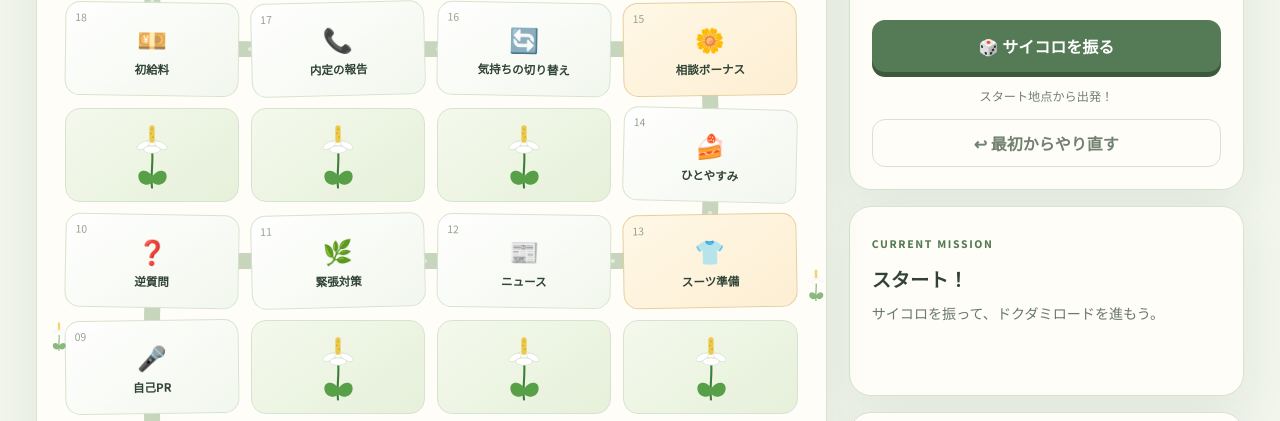
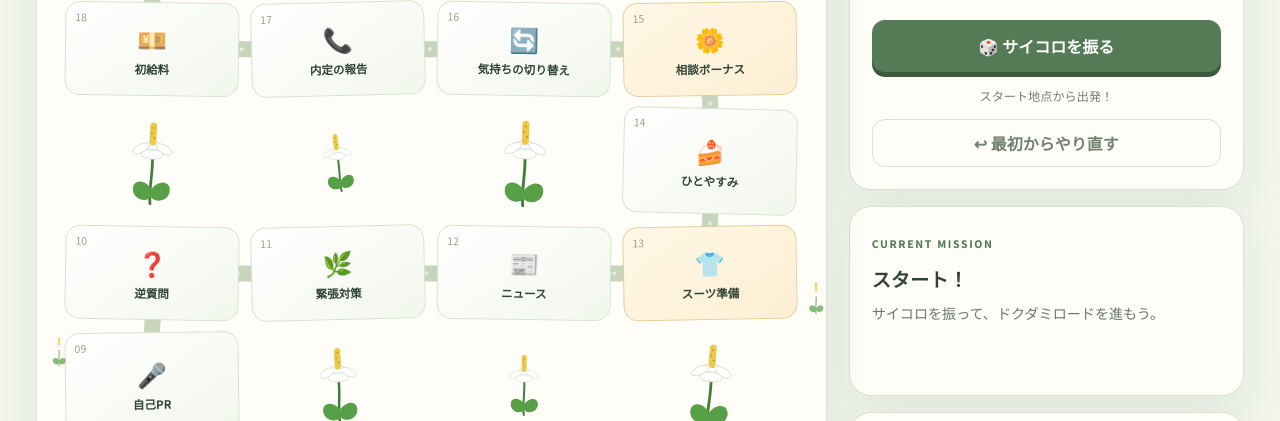
Before and after one commit to mofu-mitsu/dokudami-boardgame, a plain HTML site: page job.html in a window 1280 px wide. Shown: the part 342-763 px from the top of the page. Drawn offline with Linux system fonts and the light colour scheme; a web font is replaced by a local one.

Commit message:
feat: 透過ロゴ+OGP設定/空きスペースのドクダミを直植えに

```diff
--- a/app.js
+++ b/app.js
@@ -171,6 +171,8 @@
           const patch=document.createElement("div");
           patch.className="board-cell flower-cell";
           patch.style.gridRowStart=r;patch.style.gridColumnStart=c;
+          patch.style.setProperty("--tilt",(Math.random()*16-8).toFixed(1)+"deg");
+          patch.style.setProperty("--fw",(46+Math.random()*26).toFixed(0)+"px");
           patch.innerHTML=dokudamiSvg();
           board.appendChild(patch);
         }
--- a/style.css
+++ b/style.css
@@ -37,7 +37,7 @@ body.ura-mode .board-cell.event-cell{background:linear-gradient(145deg,#f8eded,#
 .board-cell.start-cell .cell-name,.board-cell.goal-cell .cell-name{font-size:.88rem;letter-spacing:.04em}
 .board-cell.start-cell .cell-emoji,.board-cell.goal-cell .cell-emoji{font-size:1.9rem}
 .logo-image-wrap{margin:6px auto 0;max-width:720px}
-.logo-image{display:block;width:100%;height:auto;border-radius:36px;border:1px solid #e3ead9;box-shadow:0 20px 44px #30433422}
+.logo-image{display:block;width:100%;height:auto;filter:drop-shadow(0 14px 22px #30433426)}
 .route-svg{position:absolute;inset:0;z-index:0;pointer-events:none;width:100%;height:100%}
 .board-cell{z-index:1;transform:rotate(var(--tilt,0deg))}
 .board-cell.current-cell{transform:rotate(var(--tilt,0deg)) translateY(-3px)}
@@ -63,4 +63,6 @@ body.ura-mode .board-cell.event-cell{background:linear-gradient(145deg,#f8eded,#
 .dice-scene.big .fv6{transform:rotateY(180deg) translateZ(75px)}
 .mission-bar{display:none}
 @media(max-width:850px){.mission-bar{display:flex;gap:8px;align-items:baseline;position:sticky;top:8px;z-index:6;margin:10px 12px 0;padding:10px 14px;background:var(--paper);border:1px solid var(--line);border-radius:14px;box-shadow:var(--shadow);font-size:.8rem;line-height:1.5}.mission-bar-kicker{font-size:.6rem;letter-spacing:.14em;font-weight:900;color:var(--green);white-space:nowrap}.mission-bar-text{color:#69796a;display:-webkit-box;-webkit-line-clamp:2;-webkit-box-orient:vertical;overflow:hidden}}
-@keyframes sway{from{transform:rotate(-8deg)}to{transform:rotate(8deg)}}@keyframes roll{0%{transform:rotate(0) scale(1)}30%{transform:rotate(120deg) scale(.86)}65%{transform:rotate(280deg) scale(1.08)}100%{transform:rotate(360deg) scale(1)}}@keyframes spin{from{transform:rotate(0)}to{transform:rotate(1080deg)}}@media(max-width:850px){.game-layout{grid-template-columns:1fr}.control-panel{display:grid;grid-template-columns:repeat(2,minmax(0,1fr))}.dice-card{grid-row:span 2}.game-header{flex-wrap:wrap}.board-cell{min-height:86px}}@media(max-width:540px){.mode-grid{grid-template-columns:1fr}.mode-card{min-height:190px}.home-copy{margin:18px 0 28px}.game-header{align-items:flex-start}.player-count{display:none}.game-layout{padding:12px 10px 30px}.board{gap:5px}.board-cell{min-height:72px;padding:8px 3px;border-radius:10px}.cell-emoji{font-size:1.2rem}.cell-name{font-size:.62rem}.board-stamp{display:none}.control-panel{display:flex}.dice-card,.event-card,.mini-status{padding:17px}.board-panel{padding:12px}.board-heading h2{font-size:1rem}}
+@keyframes sway{from{transform:rotate(-8deg)}to{transform:rotate(8deg)}}@keyframes roll{0%{transform:rotate(0) scale(1)}30%{transform:rotate(120deg) scale(.86)}65%{transform:rotate(280deg) scale(1.08)}100%{transform:rotate(360deg) scale(1)}}@keyframes spin{from{transform:rotate(0)}to{transform:rotate(1080deg)}}@media(max-width:850px){.game-layout{grid-template-columns:1fr}.control-panel{display:grid;grid-template-columns:repeat(2,minmax(0,1fr))}.dice-card{grid-row:span 2}.game-header{flex-wrap:wrap}.board-cell{min-height:86px}}@media(max-width:540px){.mode-grid{grid-template-columns:1fr}.mode-card{min-height:190px}.home-copy{margin:18px 0 28px}.game-header{align-items:flex-start}.player-count{display:none}.game-layout{padding:12px 10px 30px}.board{gap:5px}.board-cell{min-height:72px;padding:8px 3px;border-radius:10px}.cell-emoji{font-size:1.2rem}.cell-name{font-size:.62rem}.board-stamp{display:none}.control-panel{display:flex}.dice-card,.event-card,.mini-status{padding:17px}.board-panel{padding:12px}.board-heading h2{font-size:1rem}}.board-cell.flower-cell{background:transparent;border-color:transparent;box-shadow:none}
+.board.zigzag .flower-cell .dokudami-svg{width:var(--fw,60px)}
+.board-cell.flower-cell .dokudami-svg{width:var(--fw,52px)}
```
Also changed, not shown: index.html (+8 -1 lines).
